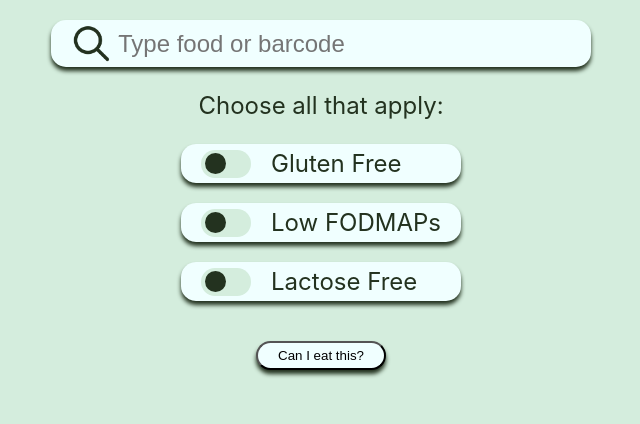
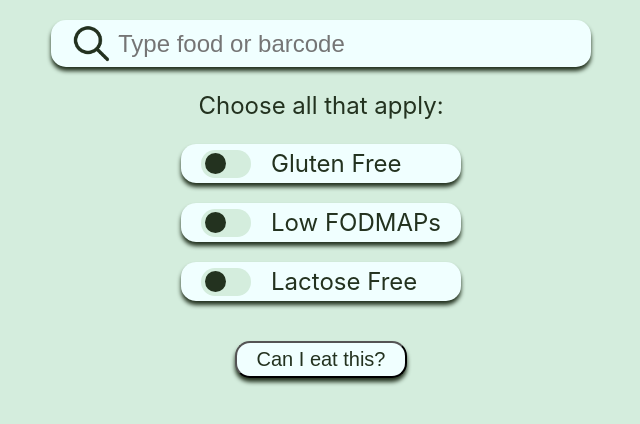
Before and after one commit to SchoolOfCode/bc13_final-project_front-end-6-weddings-a-seamonkey, a React (Create React App) app: page / in a window 1280 px wide. Shown: the top 424 px of the page, without its empty margins (319-959 px from the left). Built offline with nearby package versions, Linux system fonts and the light colour scheme; no server answers.

Commit message:
Took hover off as doesnt play well with iOS

```diff
--- a/src/Components/Search/Search.css
+++ b/src/Components/Search/Search.css
@@ -136,13 +136,16 @@
     background-color: var(--content-color);
     box-shadow: 0px 4px 4px var(--font-color);
     padding: 5px 20px;
+    font-size: calc(4px + 2vmin);
+    color: var(--font-color);
   }
 
-.search-button:hover {
-  background-color: var(--toggle);
+/* .search-button:hover { */
+  /* background-color: var(--toggle); */
   /* color: white; */
-}
+/* } */
 
 .search-button:active {
       box-shadow: 0px 0px 0px var(--font-color);
+      background-color: var(--toggle);
 }
```
